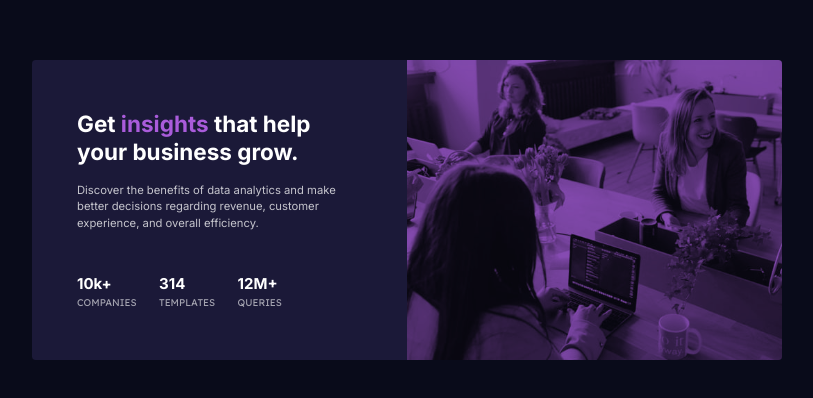
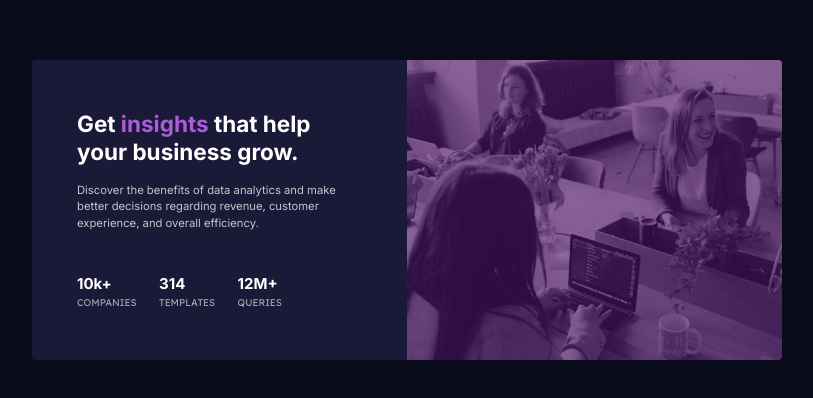
Before and after one commit to clakr/frontend-mentor, a plain HTML site: page stats-preview-card/index.html in a window 1280 px wide. Shown: the part 190-588 px from the top of the page, without its empty margins (233-1046 px from the left). Drawn offline with Linux system fonts and the light colour scheme.

Commit message:
updated `card__header` `background-color: `

```diff
--- a/stats-preview-card/style.css
+++ b/stats-preview-card/style.css
@@ -37,10 +37,9 @@ main {
   background-size: cover;
   height: 100%;
   width: 100%;
-
-  background-color: var(--softViolet);
-  background-blend-mode: multiply;
-  opacity: 75%;
+  background-color: hsl(295, 30%, 50%);
+  background-blend-mode: overlay;
+  opacity: 50%;
 }
 
 .card__body {
```
